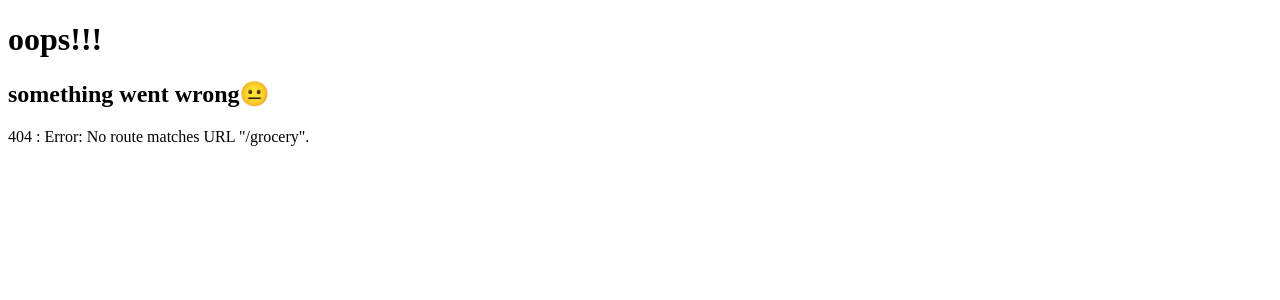
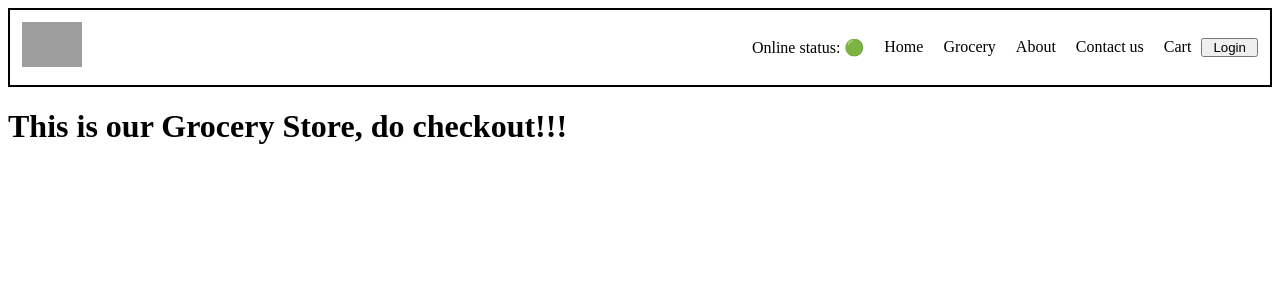
Before and after one commit to iAbhishekPundir/Practice-React, a React (Vite) app: page /grocery in a window 1280 px wide. Before the commit this address had no page. Shown: the top 300 px of the page. Built offline with nearby package versions, Linux system fonts and the light colour scheme; grey boxes are pictures that could not be loaded.

Commit message:
feat : integrated lazy loading for Grocery component

```diff
--- a/src/App.js
+++ b/src/App.js
@@ -1,4 +1,4 @@
-import React, { useState } from "react";
+import React, { Suspense, lazy, useState } from "react";
 import ReactDOM from "react-dom/client";
 import Header from "./components/Header";
 import Body from "./components/Body";
@@ -12,6 +12,8 @@ import About from "./components/About";
 import Contact from "./components/Contact";
 import Error from "./components/Error";
 import RestaurantMenu from "./components/RestaurantMenu";
+
+const Grocery = lazy(() => import("./components/Grocery"));
 
 const AppLayout = () => {
   return (
@@ -43,6 +45,15 @@ const appRouter = createBrowserRouter([
         path: "/restaurant/:resId",
         element: <RestaurantMenu />,
       },
+      {
+        path: "/grocery",
+        element: (
+          <Suspense fallback={<h1>Loading...</h1>}>
+            {" "}
+            <Grocery />{" "}
+          </Suspense>
+        ),
+      },
     ],
     errorElement: <Error />,
   },
--- /dev/null
+++ b/src/components/Grocery.js
@@ -0,0 +1,9 @@
+const Grocery = () => {
+  return (
+    <div>
+      <h1>This is our Grocery Store, do checkout!!!</h1>
+    </div>
+  );
+};
+
+export default Grocery;
--- a/src/components/Header.js
+++ b/src/components/Header.js
@@ -19,6 +19,9 @@ const Header = () => {
           <li>Online status: {onlineStatus ? "🟢" : "🔴"}</li>
           <li>
             <Link className="link" to="/">Home</Link>
+          </li>
+          <li>
+            <Link className="link" to="/grocery">Grocery</Link>
           </li>
           <li>
             <Link className="link" to="/about">About</Link>
```
